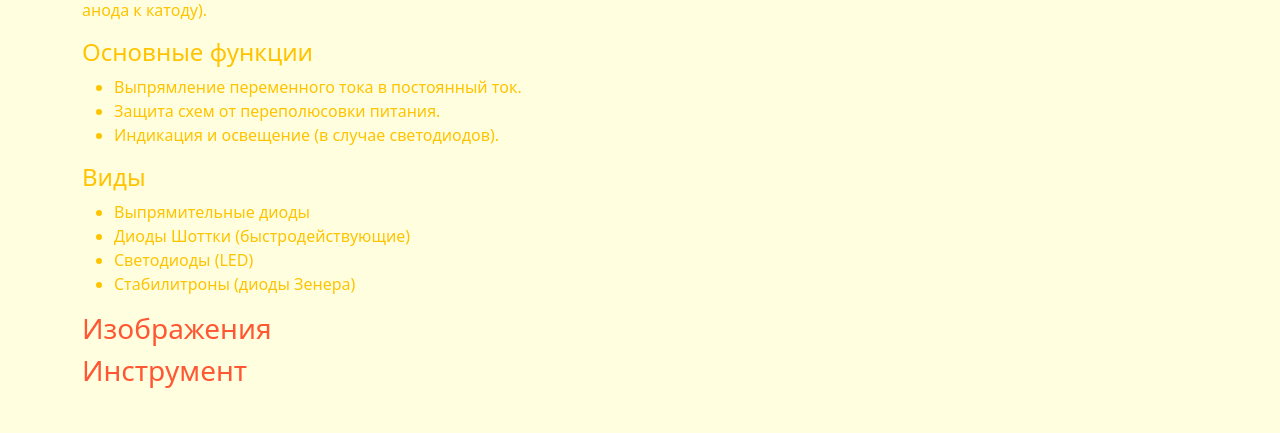
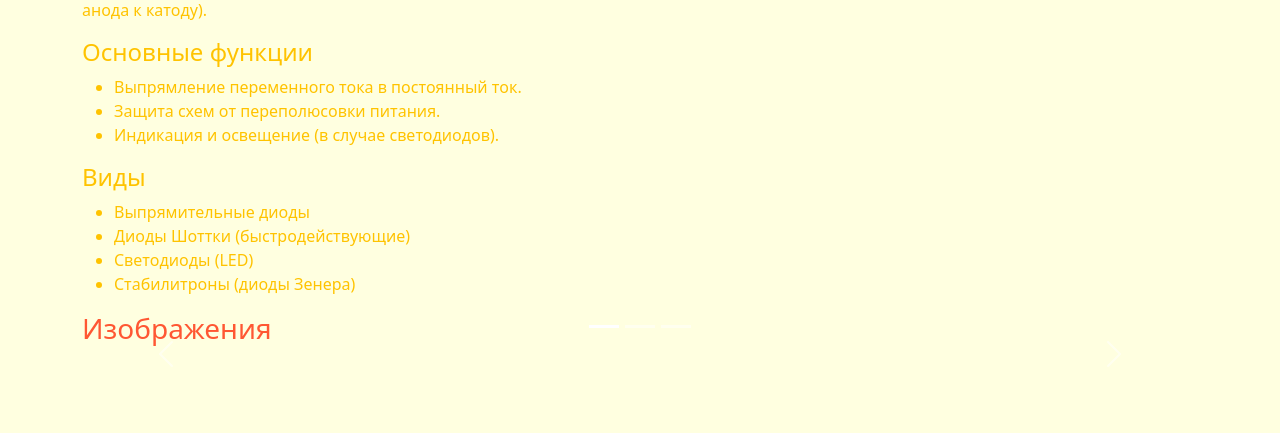
Before and after one commit to worltroll/catalog-of-electrical-components, a Flask app: template templates/diods.html in a window 1280 px wide. Shown: the part 232-665 px from the top of the page. Run offline with Flask 3, Linux system fonts and the light colour scheme; the template is opened without the code that fills it, so the values that code supplies are empty.

Commit message:
доделал страницы товаров

```diff
--- a/main.py
+++ b/main.py
@@ -23,6 +23,10 @@ app.config["SECRET_KEY"] = "6bbc695e03c4c4745fd786c943cb1d44"
 login_manager = LoginManager()
 login_manager.init_app(app)
 
+def ret_files_lst(path):
+    path = f"static/img/{path}"
+    files_lst =  [f"{path}/{f}" for f in os.listdir(path) if os.path.isfile(os.path.join(path, f))]
+    return files_lst
 
 @app.teardown_appcontext
 def shutdown_session(exception=None):
@@ -104,32 +108,32 @@ def catalog():
 
 @app.route("/resistors")
 def resistors():
-    return render_template("resistors.html", title="Резисторы")
+    return render_template("resistors.html", title="Резисторы", files=ret_files_lst("carousel_resistors"))
 
 
 @app.route("/capacitors")
 def capacitors():
-    return render_template("capacitors.html", title="Конденсаторы")
+    return render_template("capacitors.html", title="Конденсаторы", files=ret_files_lst("carousel_capacitors"))
 
 
 @app.route("/buttons")
 def buttons():
-    return render_template("buttons.html", title="Кнопки")
+    return render_template("buttons.html", title="Кнопки", files=ret_files_lst("carousel_buttons"))
 
 
 @app.route("/drossels")
 def drossels():
-    return render_template("drossels.html", title="Дроссели")
+    return render_template("drossels.html", title="Дроссели", files=ret_files_lst("carousel_drossels"))
 
 
 @app.route("/diods")
 def diods():
-    return render_template("diods.html", title="Диоды")
+    return render_template("diods.html", title="Диоды", files=ret_files_lst("carousel_diods"))
 
 
 @app.route("/transistors")
 def transistors():
-    return render_template("transistors.html", title="Транзисторы")
+    return render_template("transistors.html", title="Транзисторы", files=ret_files_lst("carousel_transistors"))
 
 
 @login_required
--- a/templates/base_component.html
+++ b/templates/base_component.html
@@ -17,14 +17,30 @@
     <div class="row">
         <div class="col">
             <h3 class="colored_h3">Изображения</h3>
-            {% block images %}{% endblock %}
+            <div id="carouselExampleIndicators" class="carousel slide" data-bs-ride="carousel">
+              <div class="carousel-indicators">
+                <button type="button" data-bs-target="#carouselExampleIndicators" data-bs-slide-to="0" class="active" aria-current="true" aria-label="Slide 1"></button>
+                <button type="button" data-bs-target="#carouselExampleIndicators" data-bs-slide-to="1" aria-label="Slide 2"></button>
+                <button type="button" data-bs-target="#carouselExampleIndicators" data-bs-slide-to="2" aria-label="Slide 3"></button>
+              </div>
+              <div class="carousel-inner">
+                  {% for i in files %}
+                    <div class="carousel-item active">
+                        <img src="{{ i }}" class="d-block w-100" style="height: 60vh; object-fit: cover;">
+                    </div>
+                  {% endfor %}
+              </div>
+              <button class="carousel-control-prev" type="button" data-bs-target="#carouselExampleIndicators" data-bs-slide="prev">
+                <span class="carousel-control-prev-icon" aria-hidden="true"></span>
+                <span class="visually-hidden">Previous</span>
+              </button>
+              <button class="carousel-control-next" type="button" data-bs-target="#carouselExampleIndicators" data-bs-slide="next">
+                <span class="carousel-control-next-icon" aria-hidden="true"></span>
+                <span class="visually-hidden">Next</span>
+              </button>
+            </div>
         </div>
     </div>
 
-    <div class="row">
-        <div class="col">
-            <h3 class="colored_h3">Инструмент</h3>
-            {% block tool %}{% endblock %}
-        </div>
-    </div>
+    <div style="height: 10vh;"></div>
 {% endblock %}
--- a/templates/buttons.html
+++ b/templates/buttons.html
@@ -26,9 +26,3 @@
         </ul>
     </div>
 {% endblock %}
-
-{% block images %}
-{% endblock %}
-
-{% block tool %}
-{% endblock %}
--- a/templates/capacitors.html
+++ b/templates/capacitors.html
@@ -26,9 +26,3 @@
         </ul>
     </div>
 {% endblock %}
-
-{% block images %}
-{% endblock %}
-
-{% block tool %}
-{% endblock %}
--- a/templates/diods.html
+++ b/templates/diods.html
@@ -26,9 +26,3 @@
         </ul>
     </div>
 {% endblock %}
-
-{% block images %}
-{% endblock %}
-
-{% block tool %}
-{% endblock %}
--- a/templates/drossels.html
+++ b/templates/drossels.html
@@ -26,9 +26,3 @@
         </ul>
     </div>
 {% endblock %}
-
-{% block images %}
-{% endblock %}
-
-{% block tool %}
-{% endblock %}
--- a/templates/resistors.html
+++ b/templates/resistors.html
@@ -26,9 +26,3 @@
         </ul>
     </div>
 {% endblock %}
-
-{% block images %}
-{% endblock %}
-
-{% block tool %}
-{% endblock %}
--- a/templates/transistors.html
+++ b/templates/transistors.html
@@ -25,9 +25,3 @@
         </ul>
     </div>
 {% endblock %}
-
-{% block images %}
-{% endblock %}
-
-{% block tool %}
-{% endblock %}
```
